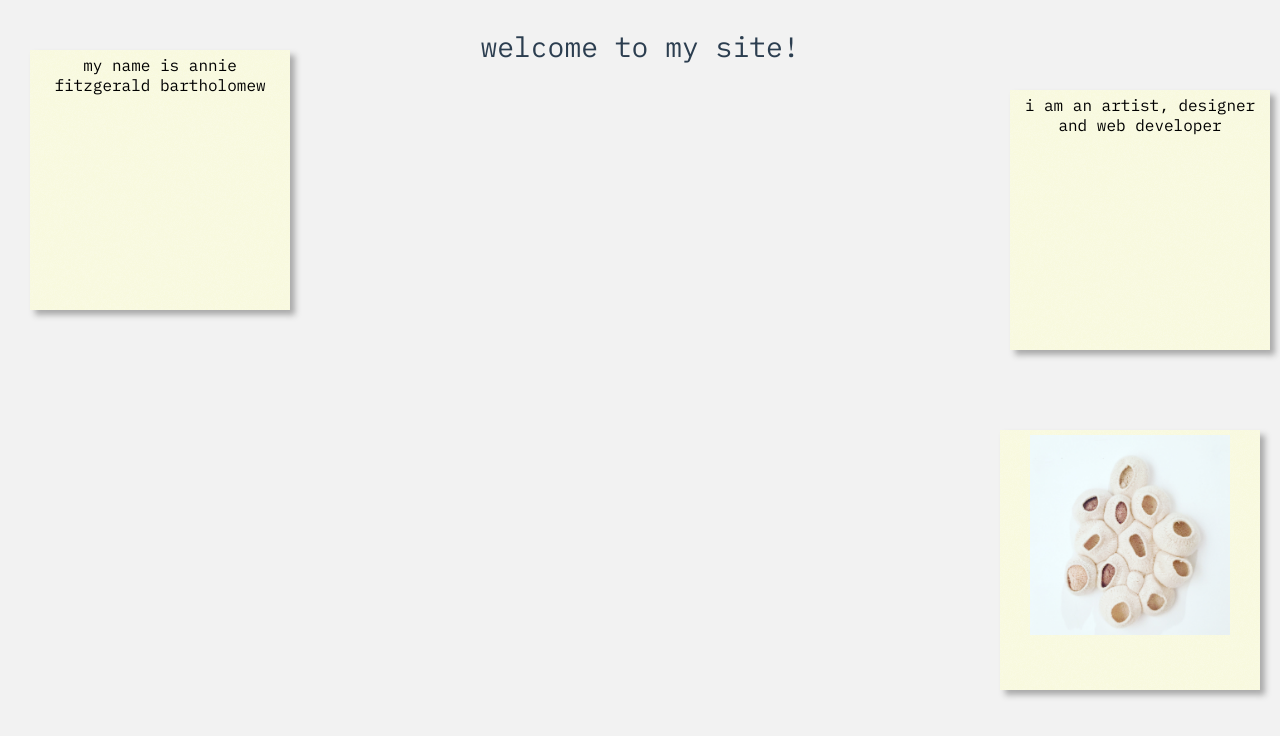
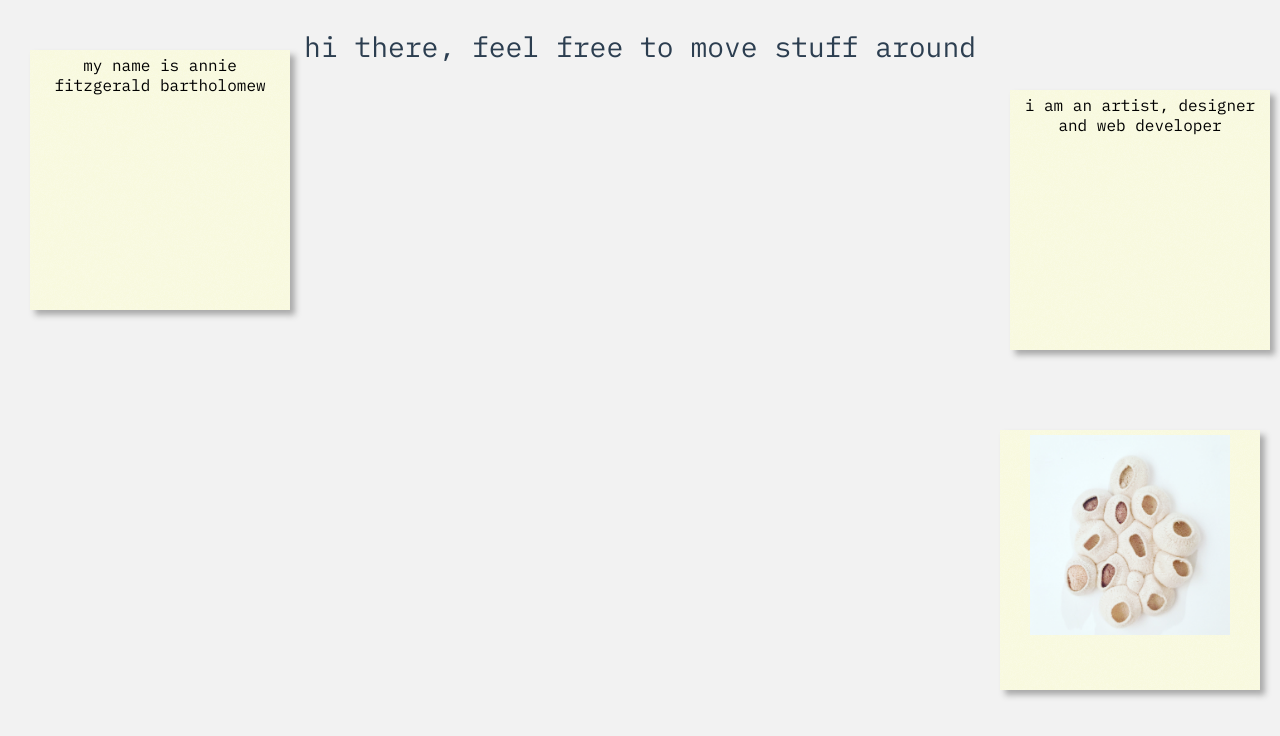
Before and after one commit to anniebart/.github.io, a Vue app: page / in a window 1280 px wide. Shown: the top 736 px of the page. Built offline with nearby package versions, Linux system fonts and the light colour scheme; a web font is replaced by a local one.

Commit message:
changed background text

```diff
--- a/src/App.vue
+++ b/src/App.vue
@@ -5,7 +5,7 @@
     <post-it class="artist">i am an artist, designer and web developer</post-it>
     <post-it class="making"> <img src="./assets/Bartholomew014.jpg"> <p></p></post-it>
 
-    <Hero>welcome to my site! </Hero>
+    <Hero>hi there, feel free to move stuff around</Hero>
 
 
 
```
